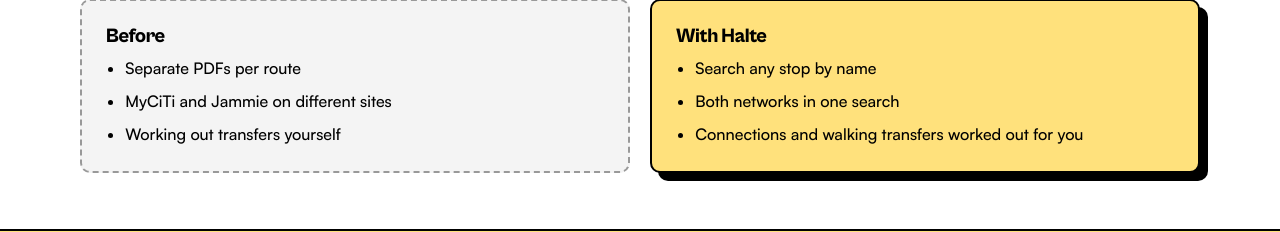
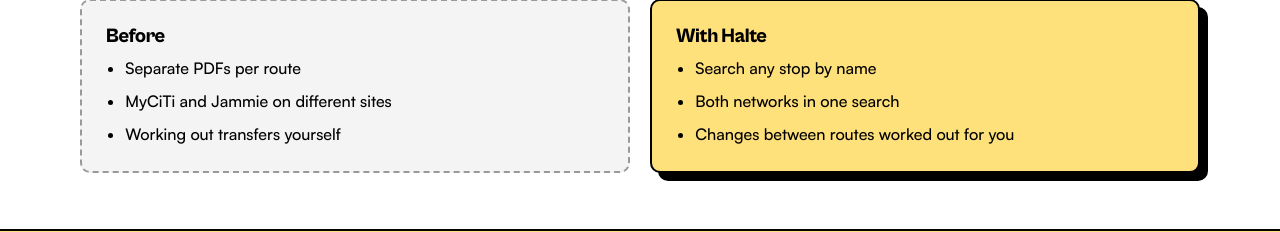
Before and after one commit to Vambane/mycity-bus-schedule, a Flask app: template fastapi_app/templates/pages/landing.html in a window 1280 px wide. Shown: the part 835-1067 px from the top of the page. Run offline with Flask 3, Linux system fonts and the light colour scheme; the template is opened without the code that fills it, so the values that code supplies are empty.

Commit message:
copy: drop walking-transfer claim on landing

```diff
--- a/fastapi_app/templates/pages/landing.html
+++ b/fastapi_app/templates/pages/landing.html
@@ -105,7 +105,7 @@
             <ul>
               <li>Search any stop by name</li>
               <li>Both networks in one search</li>
-              <li>Connections and walking transfers worked out for you</li>
+              <li>Changes between routes worked out for you</li>
             </ul>
           </div>
         </div>
```
